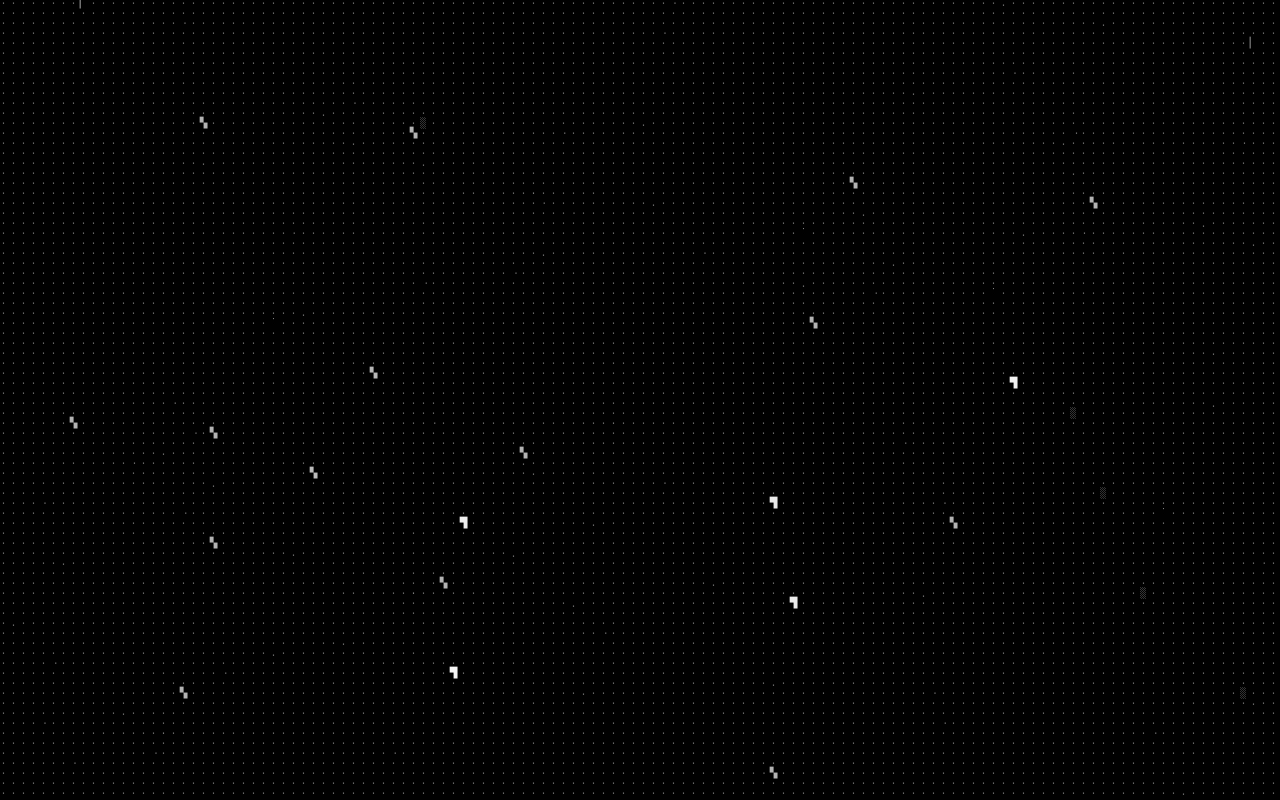
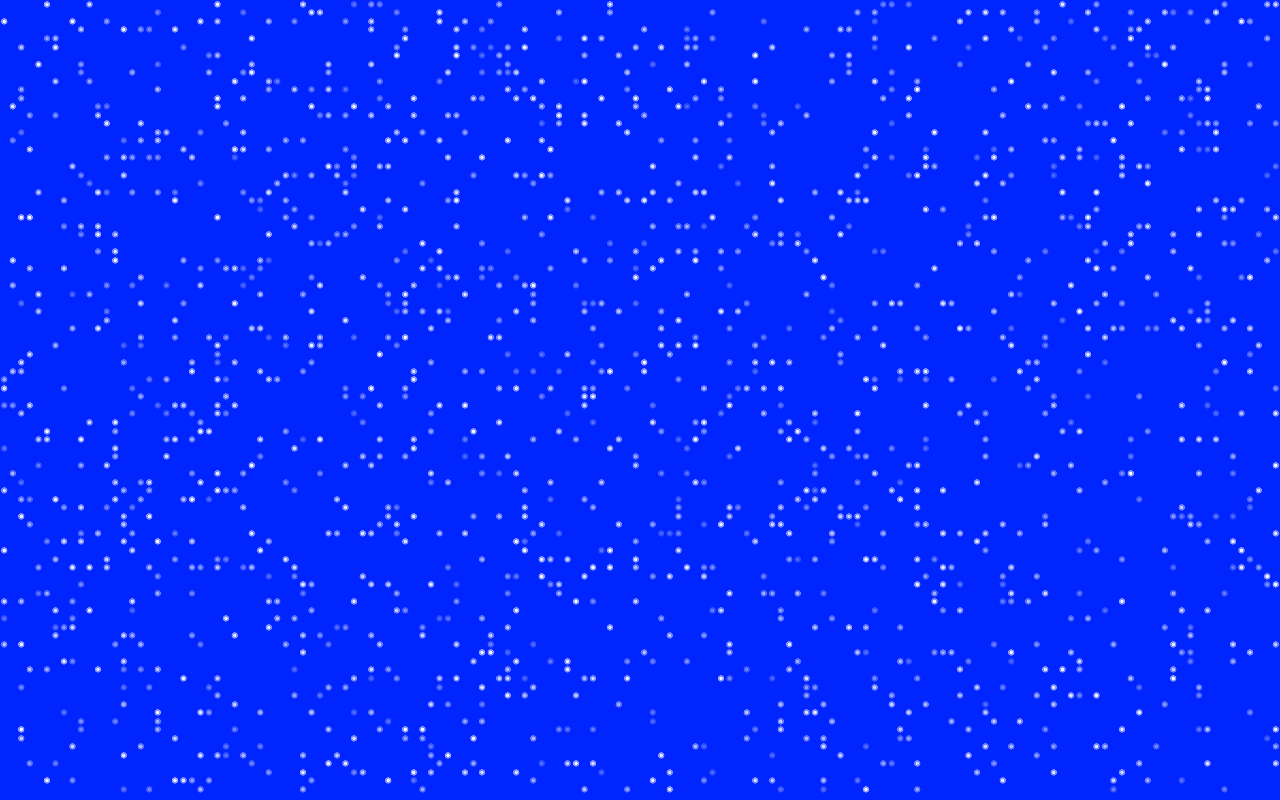
Before and after one commit to kondrinary/theline, a plain HTML site: page noise.html in a window 1280 px wide. Drawn offline with Linux system fonts and the light colour scheme; animation ran at ten frames a second.

Commit message:
Update noise.html

```diff
--- a/noise.html
+++ b/noise.html
@@ -4,73 +4,57 @@
 <meta name="viewport" content="width=device-width,initial-scale=1">
 <title>Unicode Noise</title>
 <style>
-  html,body{margin:0;height:100%;background:#000;overflow:hidden}
-  canvas{display:block;width:100vw;height:100vh}
+  html,body{margin:0;height:100%;background:#0025FF;overflow:hidden}
+  canvas{display:block;width:100%;height:100%}
 </style>
 <canvas id="c"></canvas>
 <script>
-/* ===== ПАРАМЕТРЫ ===== */
-const SYMBOLS = ["·","˙","▏","▚","░","▜"]; // символы шума
-const CELL = 10;
-const FG = "#fff";
-const NOISE = 0.9;           // сила шума (0..1)
-const NOISE_SPEED = 0.2;     // скорость изменения
-const JITTER = 0.3;          // дрожание символов
-/* ===================== */
+(()=> {
+  const c = document.getElementById('c');
+  const ctx = c.getContext('2d');
+  let W,H, DPR=1;
 
-const cv = document.getElementById('c');
-const ctx = cv.getContext('2d');
-let W,H,cols,rows,px;
+  function resize(){
+    DPR = Math.max(1, Math.min(2, window.devicePixelRatio||1));
+    W = Math.floor(innerWidth*DPR);
+    H = Math.floor(innerHeight*DPR);
+    c.width=W; c.height=H;
+  }
+  addEventListener('resize', resize); resize();
 
-function resize(){
-  const dpr = Math.max(1, devicePixelRatio||1);
-  W = Math.floor(innerWidth*dpr);
-  H = Math.floor(innerHeight*dpr);
-  cv.width=W; cv.height=H;
-  cv.style.width=innerWidth+'px';
-  cv.style.height=innerHeight+'px';
-  px = CELL*dpr;
-  cols=Math.ceil(W/px);
-  rows=Math.ceil(H/px);
-  ctx.font = `${Math.floor(px)}px monospace`;
-  ctx.textAlign="center";
-  ctx.textBaseline="middle";
-}
-addEventListener('resize', resize, {passive:true}); resize();
+  const glyphs = ["·","•","∙","●","◍","◉"];
+  function rnd(n){ return Math.random()*n; }
 
-// простой детерминированный хэш
-function hash(i,j,k=0){
-  let n=(i*73856093)^(j*19349663)^(k*83492791);
-  n=(n<<13)^n;
-  return ((n*(n*n*15731+789221)+1376312589)>>>0)/4294967295;
-}
+  let t=0;
+  function frame(){
+    t += 0.016;
 
-function draw(tms){
-  const t = tms/1000;
-  ctx.fillStyle="#000";
-  ctx.fillRect(0,0,W,H);
-  ctx.fillStyle=FG;
-  const kt=Math.floor(t*NOISE_SPEED*60);
+    ctx.fillStyle="#0025FF";
+    ctx.fillRect(0,0,W,H);
 
-  for(let j=0;j<rows;j++){
-    const y0=(j+0.5)*px, yn=y0/H;
-    for(let i=0;i<cols;i++){
-      const x0=(i+0.5)*px, xn=x0/W;
+    const cols = 150;
+    const cw = W/cols;
+    const rows = Math.floor(H/cw);
 
-      const v = hash(i,j,kt);
-      const idx = Math.floor(v*SYMBOLS.length);
-      const a = 0.4 + 0.6*v;
+    ctx.textAlign="center";
+    ctx.textBaseline="middle";
+    ctx.font = `${Math.max(10, cw*0.95)}px ui-monospace, SFMono-Regular, Menlo, Consolas, monospace`;
+    ctx.fillStyle="#fff";
 
-      const jx=(hash(j,i,kt+7)-0.5)*JITTER*px;
-      const jy=(hash(i,j,kt+13)-0.5)*JITTER*px;
+    for(let x=0;x<cols;x++){
+      for(let y=0;y<rows;y++){
+        const n = Math.random();
+        if(n < 0.88) continue;
+        const idx = Math.floor(n * glyphs.length) % glyphs.length;
+        ctx.globalAlpha = 0.3 + 0.7*Math.random();
+        ctx.fillText(glyphs[idx], x*cw + cw*0.5, y*cw + cw*0.5);
+      }
+    }
+    ctx.globalAlpha = 1;
 
-      ctx.globalAlpha=a;
-      ctx.fillText(SYMBOLS[idx], x0+jx, y0+jy);
-    }
+    requestAnimationFrame(frame);
   }
-  ctx.globalAlpha=1;
-  requestAnimationFrame(draw);
-}
-requestAnimationFrame(draw);
+  frame();
+})();
 </script>
 </html>
```
